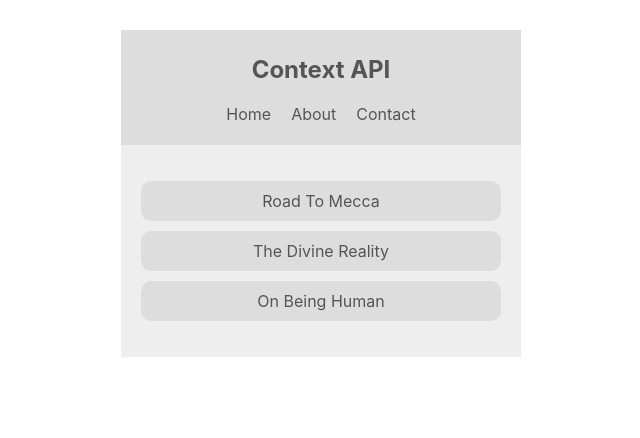
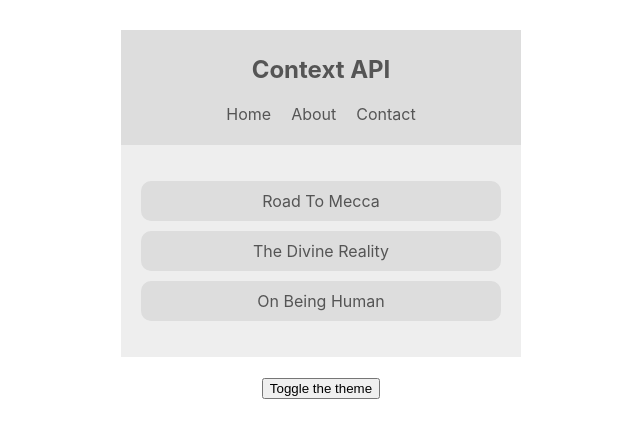
Before and after one commit to frontendprof/react-books-toread, a React (Create React App) app: page / in a window 1280 px wide. Shown: the top 438 px of the page, without its empty margins (319-959 px from the left). Built offline with nearby package versions, Linux system fonts and the light colour scheme.

Commit message:
Updating context data with toggle button

```diff
--- a/src/App.js
+++ b/src/App.js
@@ -1,6 +1,7 @@
 import React from 'react';
 import BookList from './components/BookList';
 import Navbar from './components/Navbar';
+import ThemeToggle from './components/ThemeToggle';
 import ThemeContextProvider from "./contexts/ThemeContext";
 
 
@@ -12,6 +13,7 @@
       <ThemeContextProvider>
         <Navbar />
         <BookList />
+        <ThemeToggle />
       </ThemeContextProvider>
 
     </div>
--- /dev/null
+++ b/src/components/ThemeToggle.jsx
@@ -0,0 +1,22 @@
+
+import React, { Component } from 'react';
+import { ThemeContext } from '../contexts/ThemeContext';
+
+
+
+class ThemeToggle extends Component {
+    static contextType=ThemeContext;
+
+    render() {
+
+        const {toggleTheme}=this.context;
+
+        return (
+            <button onClick={toggleTheme}>
+                Toggle the theme
+            </button>
+        )
+    }
+}
+
+export default ThemeToggle;
--- a/src/contexts/ThemeContext.js
+++ b/src/contexts/ThemeContext.js
@@ -12,9 +12,15 @@
         dark:{syntax:"#ddd",ui:"#333",bg:"#555"}
 
     }
+
+    toggleTheme=()=>{
+        this.setState({isLightTheme:!this.state.isLightTheme})
+    }
+
+
     render() {
         return (
-            <ThemeContext.Provider value={{ ...this.state }}>
+            <ThemeContext.Provider value={{ ...this.state, toggleTheme:this.toggleTheme }}>
                 {this.props.children}
             </ThemeContext.Provider>
         )
```
Also changed, not shown: 1 other file (tests, documents, lock files or other folders).
